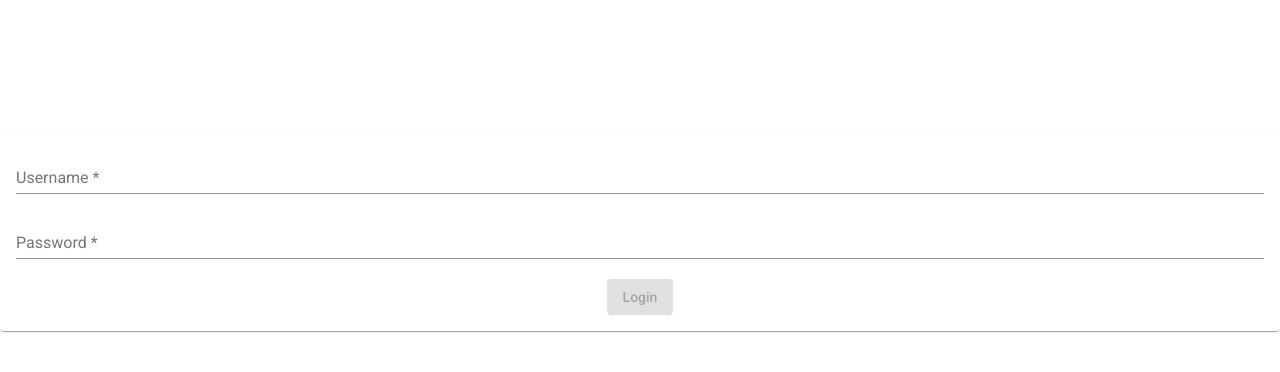
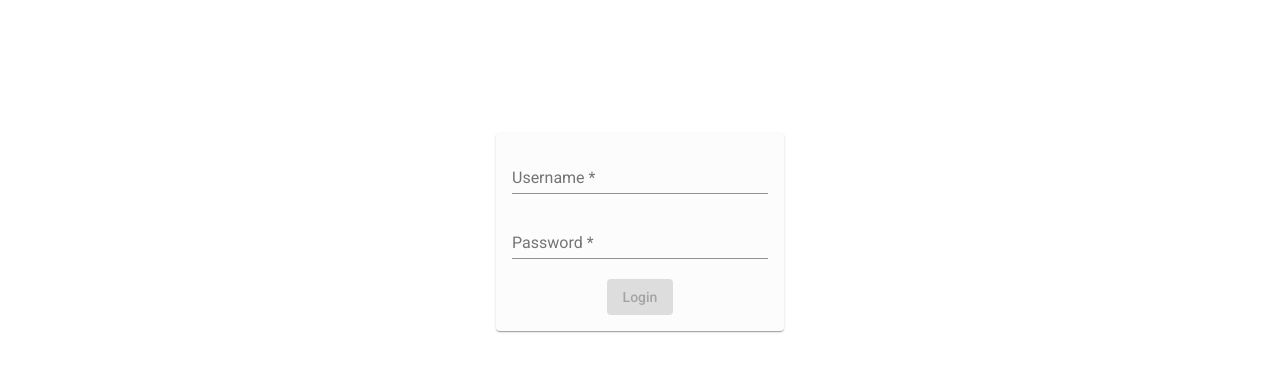
Before and after one commit to mihai10001/WebSecurityProject_Backend, an Angular app in the folder security-app/: page /auth in a window 1280 px wide. Shown: the top 372 px of the page. Built offline with nearby package versions, Linux system fonts and the light colour scheme.

Commit message:
misc. style changes, import missing material modules

```diff
--- a/security-app/src/styles.css
+++ b/security-app/src/styles.css
@@ -2,3 +2,16 @@
 
 html, body { height: 100%; }
 body { margin: 0; font-family: Roboto, "Helvetica Neue", sans-serif; }
+
+/* My custom CSS */
+.my-card {
+    margin: auto;
+    width: 20%;
+    background-color: rgb(252,252,252);
+}
+
+.my-table {
+   margin: auto;
+   margin-top: 50px;
+   width: 50%;
+}
```
Also changed, not shown: security-app/src/app/material.module.ts (+14 -2 lines).
